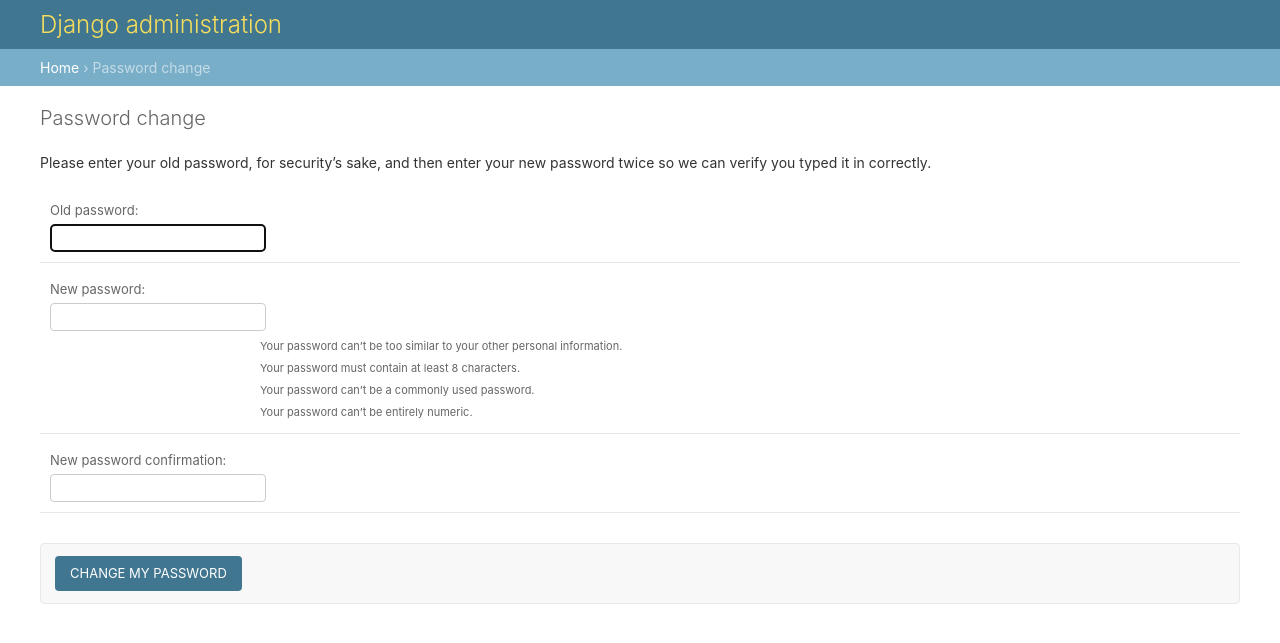
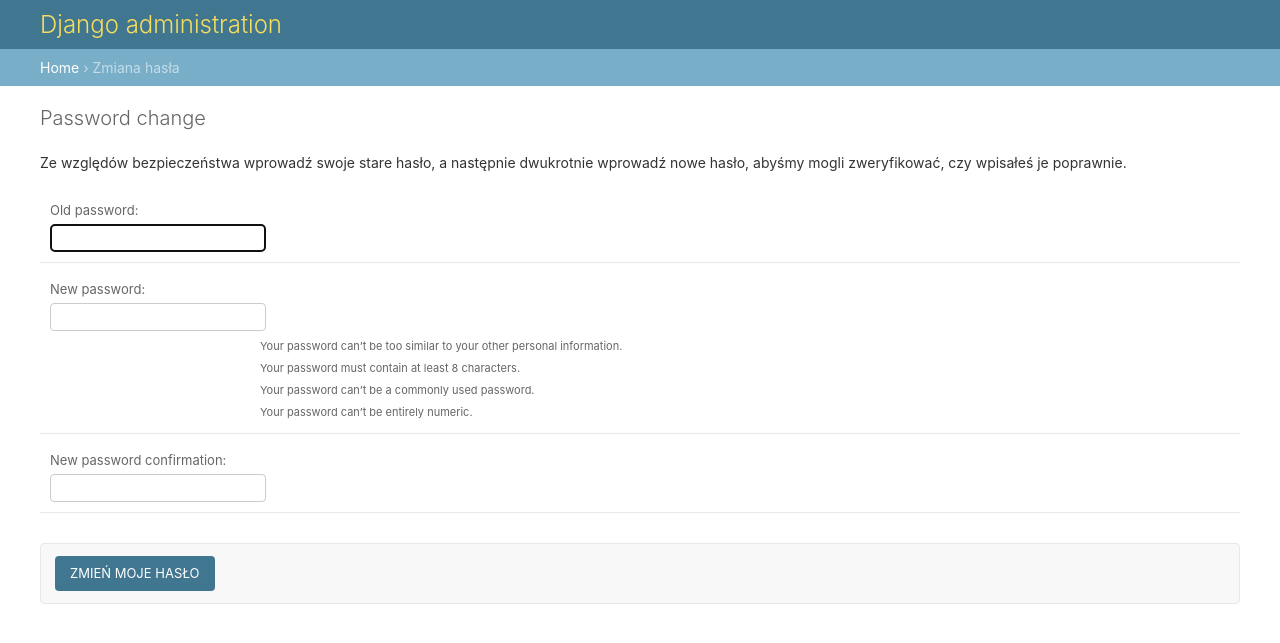
Before and after one commit to w-wajda/library, a Django app: page /password_change in a window 1280 px wide. Shown: the top 643 px of the page. Run offline with Django 4.2, Linux system fonts and the light colour scheme; the visitor is signed in with stand-in values (Sample User, id 1); parts of the project's set-up code (start-up, migrations or seed data) failed here and were passed over.

Commit message:
add password_change_done.html, password_change_form.html in templates

```diff
--- a/templates/registration/password_change_done.html
+++ b/templates/registration/password_change_done.html
@@ -1,13 +1,13 @@
 {% extends "admin/base_site.html" %}
 {% load i18n %}
-{% block userlinks %}{% url 'django-admindocs-docroot' as docsroot %}{% if docsroot %}<a href="{{ docsroot }}">{% translate 'Documentation' %}</a> / {% endif %}{% translate 'Change password' %} / <a href="{% url 'admin:logout' %}">{% translate 'Log out' %}</a>{% endblock %}
+{% block userlinks %}{% url 'django-admindocs-docroot' as docsroot %}{% if docsroot %}<a href="{{ docsroot }}">{% translate 'Dokumentacja' %}</a> / {% endif %}{% translate 'Zmiana hasła' %} / <a href="{% url 'admin:logout' %}">{% translate 'Wyloguj się' %}</a>{% endblock %}
 {% block breadcrumbs %}
 <div class="breadcrumbs">
 <a href="{% url 'admin:index' %}">{% translate 'Home' %}</a>
-&rsaquo; {% translate 'Password change' %}
+&rsaquo; {% translate 'Zmiana hasła' %}
 </div>
 {% endblock %}
 
 {% block content %}
-<p>{% translate 'Your password was changed.' %}</p>
+<p>{% translate 'Twoje hasło zostało zmienione.' %}</p>
 {% endblock %}
--- a/templates/registration/password_change_form.html
+++ b/templates/registration/password_change_form.html
@@ -1,11 +1,11 @@
 {% extends "admin/base_site.html" %}
 {% load i18n static %}
 {% block extrastyle %}{{ block.super }}<link rel="stylesheet" type="text/css" href="{% static "admin/css/forms.css" %}">{% endblock %}
-{% block userlinks %}{% url 'django-admindocs-docroot' as docsroot %}{% if docsroot %}<a href="{{ docsroot }}">{% translate 'Documentation' %}</a> / {% endif %} {% translate 'Change password' %} / <a href="{% url 'admin:logout' %}">{% translate 'Log out' %}</a>{% endblock %}
+{% block userlinks %}{% url 'django-admindocs-docroot' as docsroot %}{% if docsroot %}<a href="{{ docsroot }}">{% translate 'Dokumentacja' %}</a> / {% endif %} {% translate 'Zmiana hasła' %} / <a href="{% url 'admin:logout' %}">{% translate 'Wyloguj się' %}</a>{% endblock %}
 {% block breadcrumbs %}
 <div class="breadcrumbs">
 <a href="{% url 'admin:index' %}">{% translate 'Home' %}</a>
-&rsaquo; {% translate 'Password change' %}
+&rsaquo; {% translate 'Zmiana hasła' %}
 </div>
 {% endblock %}
 
@@ -15,12 +15,12 @@
 <div>
 {% if form.errors %}
     <p class="errornote">
-    {% if form.errors.items|length == 1 %}{% translate "Please correct the error below." %}{% else %}{% translate "Please correct the errors below." %}{% endif %}
+    {% if form.errors.items|length == 1 %}{% translate "Popraw poniższe błędy." %}{% else %}{% translate "Popraw poniższe błędy." %}{% endif %}
     </p>
 {% endif %}
 
 
-<p>{% translate 'Please enter your old password, for security’s sake, and then enter your new password twice so we can verify you typed it in correctly.' %}</p>
+<p>{% translate 'Ze względów bezpieczeństwa wprowadź swoje stare hasło, a następnie dwukrotnie wprowadź nowe hasło, abyśmy mogli zweryfikować, czy wpisałeś je poprawnie.' %}</p>
 
 <fieldset class="module aligned wide">
 
@@ -48,7 +48,7 @@
 </fieldset>
 
 <div class="submit-row">
-    <input type="submit" value="{% translate 'Change my password' %}" class="default">
+    <input type="submit" value="{% translate 'Zmień moje hasło' %}" class="default">
 </div>
 
 </div>
```
